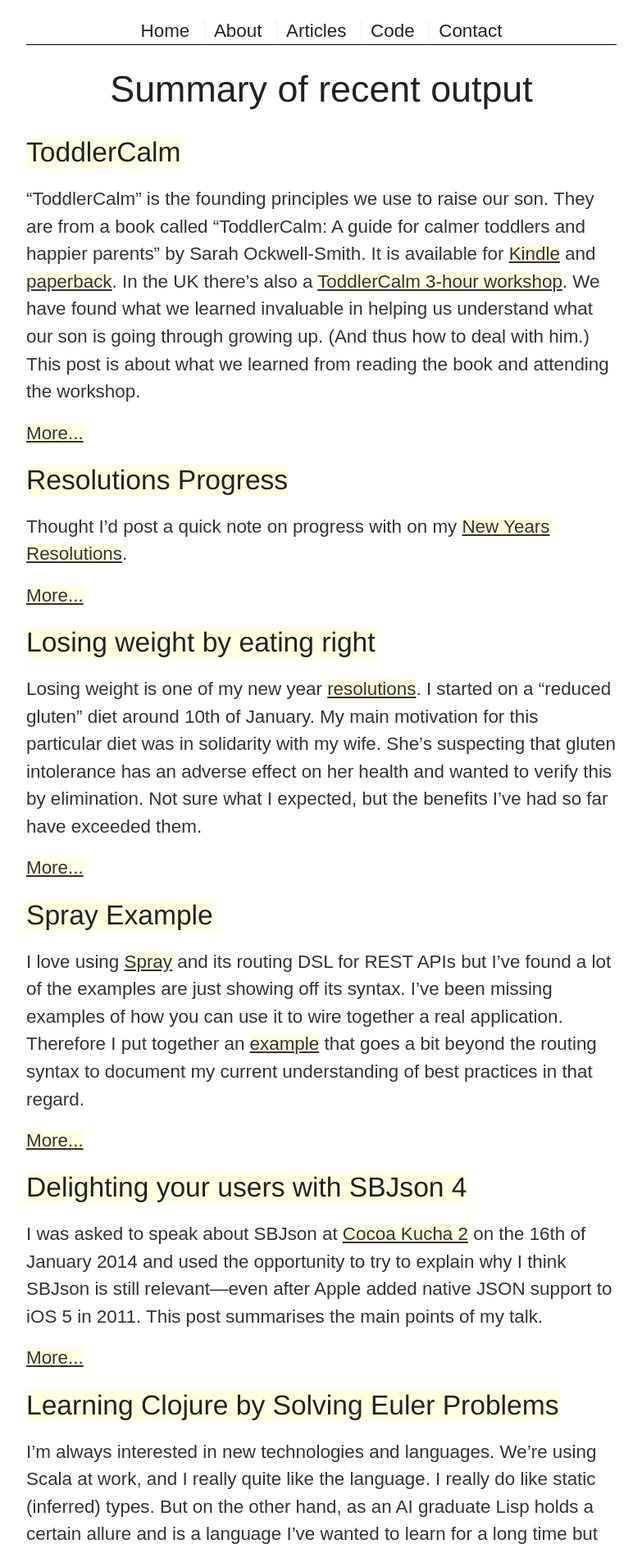
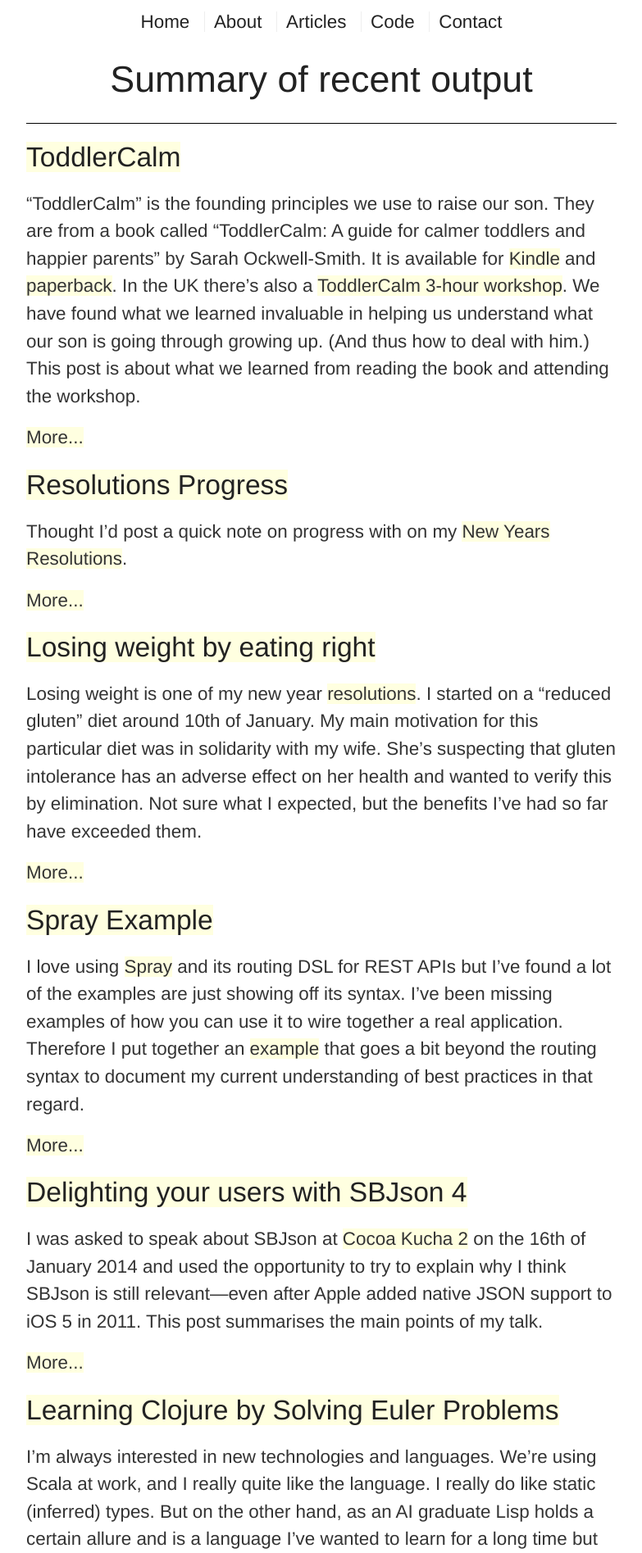
Before and after one commit to stig/www.brautaset.org, a Jekyll site: the page built from index.md, in a window 1280 px wide. Shown: the top 1895 px of the page at 82% size, without its empty margins (248-1031 px from the left). Built offline with Jekyll 4.4.1, drawn with Linux system fonts in a browser that asks for light colours.

Commit message:
Tweak CSS for fun

```diff
--- a/css/main.css
+++ b/css/main.css
@@ -75,15 +75,14 @@
 /* ==========================================================================
    Author's custom styles
    ========================================================================== */
+body {
+  font-family: "Helvetica Neue", sans-serif; }
+
 a {
-  color: inherit; }
-
-body {
-  margin: 0 5px;
-  padding-bottom: 5em; }
+  color: inherit;
+  text-decoration: none; }
 
 h1, h2, h3 {
-  font-family: "Helvetica Neue", sans-serif;
   font-weight: normal;
   margin: 0.5em 0; }
 
@@ -100,26 +99,19 @@
   nav ul li:last-child {
     padding-right: 0; }
 
-h2 a {
-  text-decoration: none; }
+.meta {
+  color: #aaaaaa;
+  font-size: 90%; }
 
 header {
   font-size: 1.4em;
-  margin-top: 0.5em; }
-  header h1 {
-    text-align: center; }
-  header a {
-    text-decoration: none; }
-  header nav {
-    text-align: center;
-    border-bottom: 1px solid black; }
+  text-align: center;
+  border-bottom: 1px solid black; }
 
-article a:link, footer > nav a:link {
+article a:link, footer a:link {
   background-color: lightyellow; }
-article a:visited, footer > nav a:visited {
+article a:visited, footer a:visited {
   background-color: #f0f0ff; }
-article h1 a, article h2 a, article h3 a, article h4 a, footer > nav h1 a, footer > nav h2 a, footer > nav h3 a, footer > nav h4 a {
-  background-color: white; }
 
 article {
   font-size: 1.4em;
@@ -127,7 +119,7 @@
   margin-bottom: 0.7em; }
   article p, article pre, article ul, article ol {
     color: #333333;
-    line-height: 1.5em;
+    line-height: 1.5;
     margin: 0.75em 0; }
   article table {
     margin: 0 auto 0 auto; }
@@ -149,9 +141,6 @@
     float: left;
     clear: right;
     margin-right: 0.5em; }
-  article .meta {
-    color: #aaaaaa;
-    font-size: 90%; }
 
 footer {
   border-top: 1px solid #ccc;
```
Also changed, not shown: css/main.scss (+17 -45 lines).
